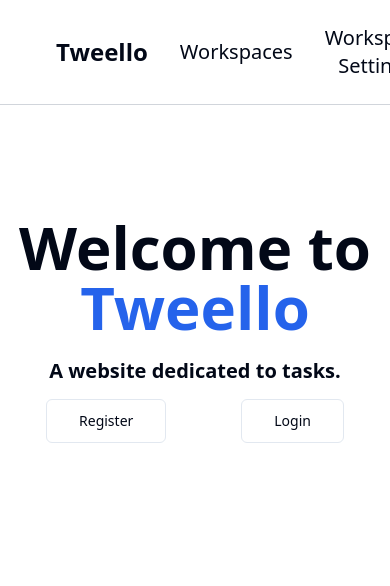
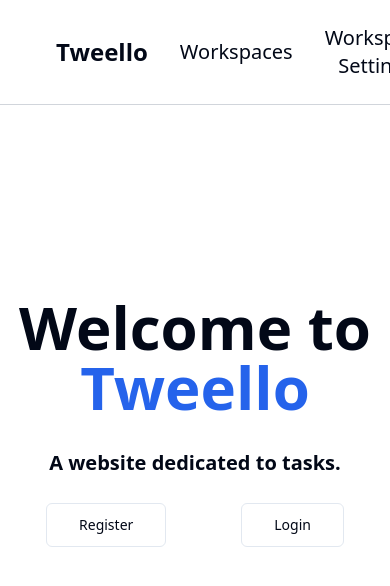
Before and after one commit to Dining-Philosophers-Tweello/tweello, a Next.js app in the folder client/: page / in a window 390 px wide. Shown: the top 586 px of the page. Built offline with nearby package versions, Linux system fonts and the light colour scheme.

Commit message:
increase padding and font size

```diff
--- a/client/src/app/page.tsx
+++ b/client/src/app/page.tsx
@@ -47,11 +47,11 @@ export default function Home() {
         <div className="">
           <div className="max-w-8xl h-screen mx-auto flex flex-col md:pl-5  lg:flex-row">
             <div
-              className="items-left flex flex-col pt-28 text-left lg:w-1/2 lg:flex-grow lg:items-start
+              className="items-left flex flex-col pt-48 text-left lg:w-1/2 lg:flex-grow lg:items-start
                lg:text-left"
             >
               <motion.h3
-                className="self-center leading-[.5rem] text-center md:text-left mt-0 mb-12 text-8xl font-bold  md:text-6xl "
+                className="self-center leading-[.5rem] text-center md:text-left mt-0 mb-12 text-9xl font-bold  md:text-6xl "
                 variants={sentence}
                 initial="hidden"
                 animate="visible"
```
